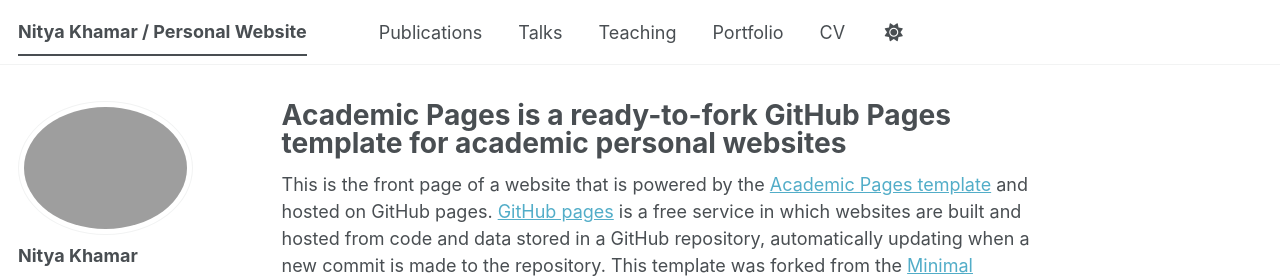
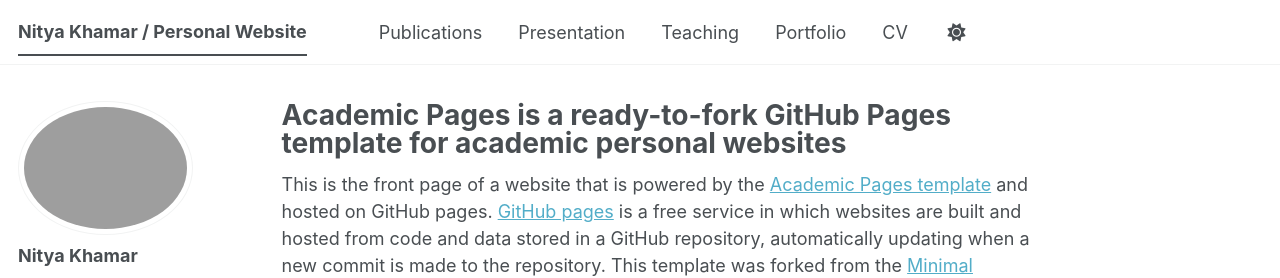
Before and after one commit to N-K-22/N-K-22.github.io, a Jekyll site: the page built from _pages/about.md, in a window 1280 px wide. Shown: the top 278 px of the page. Built offline with Jekyll 4.4.1, drawn with Linux system fonts in a browser that asks for light colours; a script bundle is joined from its source files by our own code; library files that are not in the unit come from our copies; a file with an impossible date is left out.

Commit message:
updating a formatting issue

```diff
--- a/_data/navigation.yml
+++ b/_data/navigation.yml
@@ -11,8 +11,8 @@ main:
   - title: "Publications"
     url: /publications/
 
-  - title: "Talks"
-    url: /talks/
+  - title: "Presentation"
+    url: /presentation/
 
   - title: "Teaching"
     url: /teaching/
```
Also changed, not shown: _teaching/Undergraduate_Teaching.md (+1 -2 lines).
